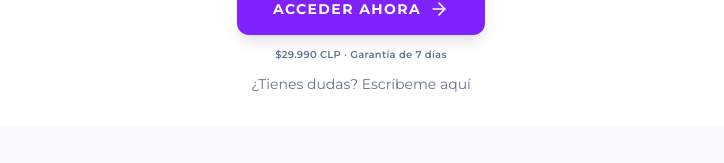
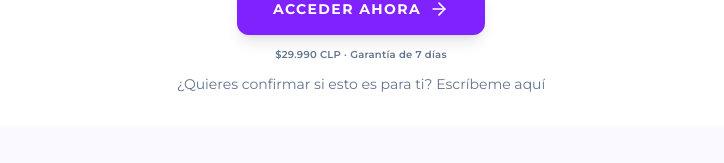
Before and after one commit to cursossolange/despierta-72h, a React (Vite) app: page / in a window 1280 px wide. Shown: the part 743-906 px from the top of the page, without its empty margins (279-1003 px from the left). Built offline with nearby package versions, Linux system fonts and the light colour scheme; no server answers.

Commit message:
Update LandingPage.tsx

```diff
--- a/src/components/LandingPage.tsx
+++ b/src/components/LandingPage.tsx
@@ -216,7 +216,7 @@ export default function LandingPage({ onPurchase }: LandingPageProps) {
   rel="noopener noreferrer"
   className="mt-3 text-sm text-slate-500 hover:text-slate-700 transition"
 >
-  ¿Tienes dudas? Escríbeme aquí
+ ¿Quieres confirmar si esto es para ti? Escríbeme aquí
 </a>
             </div>
           </motion.div>
```
